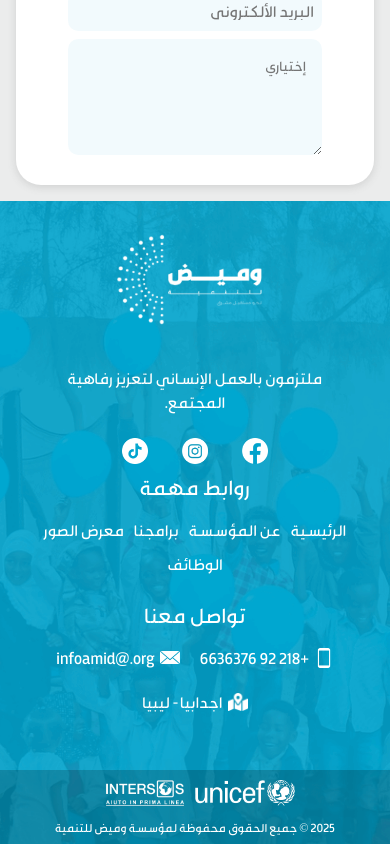
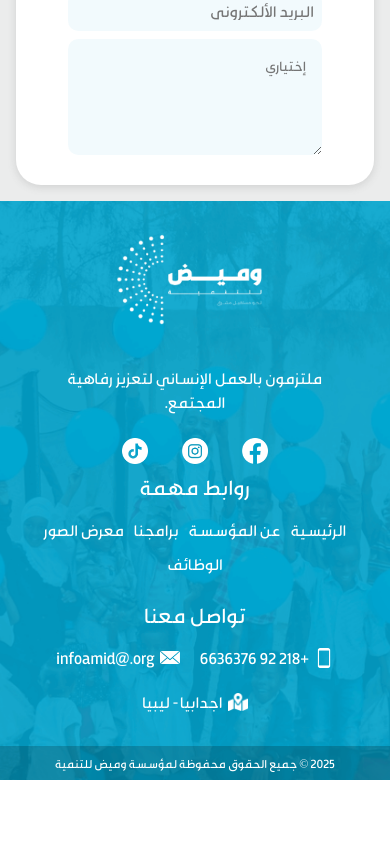
Before and after one commit to ay-jamal/Wamid_Website, an Angular app: page /home in a window 390 px wide. Shown: the part 5769-6613 px from the top of the page. After the commit the page ends 6549 px from the top, so only its background shows below. Built offline with nearby package versions, Linux system fonts and the light colour scheme.

Commit message:
تعديل الفوتر

```diff
--- a/src/app/core/components/footer/footer.component.html
+++ b/src/app/core/components/footer/footer.component.html
@@ -55,11 +55,7 @@
       </div>
     </div>
   </div>
-  <div class="mt-4 copyright p-2">
-    <p>2025 © جميع الحقوق محفوظة لمؤسسة وميض للتنمية</p>
-    <div>
-      <img src="/icons/UNICEF.png" alt="" />
-      <img src="/icons/Intersos.png" alt="" />
-    </div>
+  <div class="copyright p-2">
+    <p class="w-100">2025 © جميع الحقوق محفوظة لمؤسسة وميض للتنمية</p>
   </div>
 </div>
--- a/src/app/core/components/footer/footer.component.scss
+++ b/src/app/core/components/footer/footer.component.scss
@@ -56,6 +56,7 @@
     background-color: rgba(1, 1, 1, 19%);
     p {
       color: #fff;
+      text-align: center;
     }
     img {
       width: 100px;
@@ -88,11 +89,4 @@ h4 {
     justify-content: center;
     flex-wrap: wrap;
   }
-  .copyright {
-    display: flex;
-    flex-direction: column-reverse;
-    gap: 10px;
-    font-size: 10px;
-    align-items: center;
-  }
 }
```
